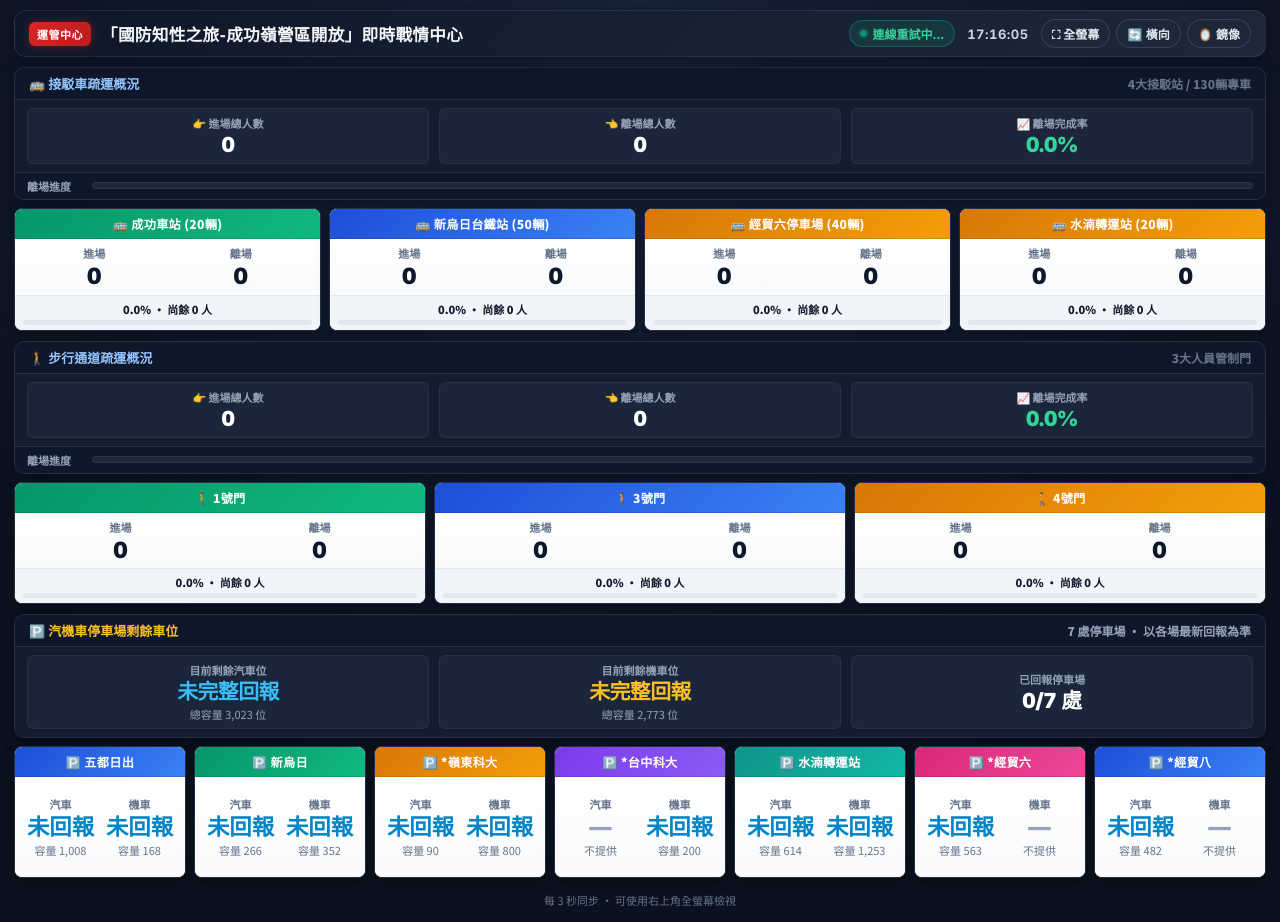
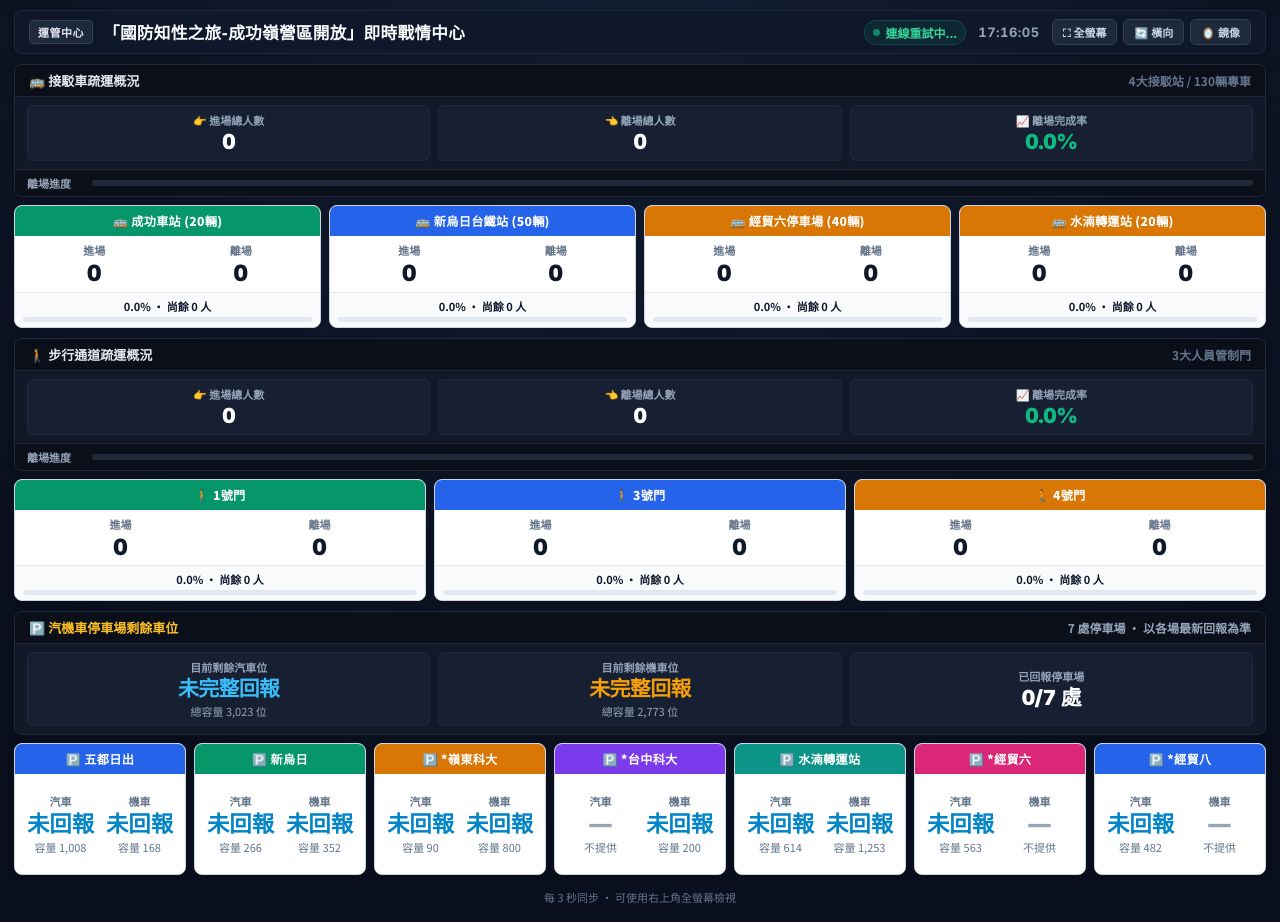
Before and after one commit to tim12332000/BusTrack, a plain HTML site: page 戰情大螢幕.html in a window 1280 px wide. Drawn offline with Linux system fonts and the light colour scheme.

Commit message:
style(ui): 貫徹低調清楚原則，去除刺眼光暈與多餘裝飾，優化對比與專業沉穩質感

```diff
--- a/戰情大螢幕.html
+++ b/戰情大螢幕.html
@@ -9,21 +9,21 @@
   <link href="https://fonts.googleapis.com/css2?family=Inter:wght@400;600;700;800;900&family=Noto+Sans+TC:wght@400;500;700;900&display=swap" rel="stylesheet">
   <style>
     :root {
-      --bg-main: #0B111E;
-      --bg-gradient: radial-gradient(circle at 50% 0%, #16233B 0%, #0B111E 75%);
-      --card-bg: #141D2F;
-      --card-inner: #1B263B;
-      --text-white: #FFFFFF;
+      --bg-main: #0A0F1D;
+      --bg-gradient: radial-gradient(circle at 50% 0%, #131E33 0%, #0A0F1D 80%);
+      --card-bg: #111827;
+      --card-inner: #172033;
+      --text-white: #F8FAFC;
       --text-muted: #94A3B8;
       --text-label: #64748B;
       --accent-blue: #38BDF8;
       --primary-blue: #2563EB;
       --brand-green: #059669;
       --brand-amber: #D97706;
-      --border-color: #222F46;
-      --progress-bg: #1E293B;
+      --border-color: #1F2937;
+      --progress-bg: #1F2937;
       --card-white: #FFFFFF;
-      --card-border-subtle: #E2E8F0;
+      --card-border: #CBD5E1;
     }
 
     * {
@@ -50,18 +50,17 @@
       font-variant-numeric: tabular-nums;
     }
 
-    /* 頂部導航列 */
+    /* 頂部導航列 - 低調沉穩、清楚大方 */
     header {
       display: flex;
       justify-content: space-between;
       align-items: center;
-      background: linear-gradient(135deg, rgba(15, 23, 42, 0.95) 0%, rgba(30, 41, 59, 0.9) 100%);
-      border: 1px solid rgba(255, 255, 255, 0.08);
-      border-radius: 12px;
+      background: #0F172A;
+      border: 1px solid #1E293B;
+      border-radius: 8px;
       padding: 8px 14px;
-      box-shadow: 0 4px 20px rgba(0, 0, 0, 0.35);
+      box-shadow: 0 2px 8px rgba(0, 0, 0, 0.25);
       gap: 12px;
-      backdrop-filter: blur(10px);
     }
 
     .header-title {
@@ -72,25 +71,23 @@
     }
 
     .header-badge {
-      background: linear-gradient(135deg, #DC2626 0%, #B91C1C 100%);
-      color: #FFF;
+      background: #1E293B;
+      color: #E2E8F0;
+      border: 1px solid #334155;
       font-size: 11px;
-      font-weight: 800;
-      padding: 4px 8px;
-      border-radius: 6px;
+      font-weight: 700;
+      padding: 3px 8px;
+      border-radius: 4px;
       letter-spacing: 0.5px;
-      box-shadow: 0 0 10px rgba(220, 38, 38, 0.4);
       white-space: nowrap;
       flex-shrink: 0;
     }
 
     h1 {
       font-size: clamp(14px, 1.3vw, 20px);
-      font-weight: 900;
+      font-weight: 800;
+      color: #F8FAFC;
       letter-spacing: 0.3px;
-      background: linear-gradient(180deg, #FFFFFF 20%, #E2E8F0 100%);
-      -webkit-background-clip: text;
-      -webkit-text-fill-color: transparent;
       white-space: nowrap;
       overflow: hidden;
       text-overflow: ellipsis;
@@ -111,12 +108,13 @@
       display: flex;
       align-items: center;
       gap: 6px;
-      background: rgba(16, 185, 129, 0.12);
-      border: 1px solid rgba(16, 185, 129, 0.35);
+      background: rgba(16, 185, 129, 0.1);
+      border: 1px solid rgba(16, 185, 129, 0.25);
       color: #34D399;
-      padding: 4px 10px;
-      border-radius: 20px;
+      padding: 3px 8px;
+      border-radius: 16px;
       font-size: 12px;
+      font-weight: 600;
       white-space: nowrap;
     }
 
@@ -125,20 +123,19 @@
       height: 7px;
       border-radius: 50%;
       background-color: #10B981;
-      box-shadow: 0 0 8px #10B981;
-      animation: pulse 1.6s infinite ease-in-out;
+      animation: pulse 1.8s infinite ease-in-out;
     }
 
     @keyframes pulse {
-      0% { transform: scale(0.9); opacity: 0.7; box-shadow: 0 0 4px #10B981; }
-      50% { transform: scale(1.25); opacity: 1; box-shadow: 0 0 12px #10B981; }
-      100% { transform: scale(0.9); opacity: 0.7; box-shadow: 0 0 4px #10B981; }
+      0% { opacity: 0.5; transform: scale(0.9); }
+      50% { opacity: 1; transform: scale(1.1); }
+      100% { opacity: 0.5; transform: scale(0.9); }
     }
 
     #currentTime {
       font-family: 'Inter', monospace;
       font-weight: 700;
-      color: #CBD5E1;
+      color: #94A3B8;
       letter-spacing: 0.5px;
     }
 
@@ -151,34 +148,31 @@
     }
 
     .fab-btn {
-      background: rgba(30, 41, 59, 0.85);
-      color: #E2E8F0;
-      border: 1px solid rgba(255, 255, 255, 0.12);
-      padding: 5px 10px;
-      border-radius: 20px;
-      font-size: 12px;
+      background: #1E293B;
+      color: #CBD5E1;
+      border: 1px solid #334155;
+      padding: 4px 10px;
+      border-radius: 6px;
+      font-size: 11px;
       font-weight: 700;
       cursor: pointer;
       display: inline-flex;
       align-items: center;
       gap: 4px;
-      transition: all 0.2s cubic-bezier(0.4, 0, 0.2, 1);
+      transition: background 0.15s ease, border-color 0.15s ease;
       white-space: nowrap;
     }
 
     .fab-btn:hover, .fab-btn:active {
       background: var(--primary-blue);
       color: #FFFFFF;
-      border-color: #60A5FA;
-      box-shadow: 0 0 12px rgba(37, 99, 235, 0.5);
-      transform: translateY(-1px);
+      border-color: #3B82F6;
     }
 
     .fab-btn.active {
       background: var(--brand-green);
-      border-color: #34D399;
+      border-color: #10B981;
       color: #FFFFFF;
-      box-shadow: 0 0 10px rgba(5, 150, 105, 0.5);
     }
 
     /* 🪞 水平鏡像翻轉 */
@@ -206,21 +200,21 @@
       min-width: 0;
     }
 
-    /* 大盤統計橫幅 */
+    /* 大盤統計橫幅 - 低調清晰 */
     .summary-banner {
       background: var(--card-bg);
       border: 1px solid var(--border-color);
-      border-radius: 10px;
+      border-radius: 8px;
       overflow: hidden;
-      box-shadow: 0 4px 16px rgba(0, 0, 0, 0.3);
+      box-shadow: 0 2px 8px rgba(0, 0, 0, 0.2);
     }
 
     .banner-header {
-      background: #0F172A;
+      background: #0B0F19;
       padding: 6px 14px;
       font-size: 13px;
-      font-weight: 800;
-      color: #93C5FD;
+      font-weight: 700;
+      color: #E2E8F0;
       border-bottom: 1px solid var(--border-color);
       display: flex;
       justify-content: space-between;
@@ -235,8 +229,8 @@
       display: grid;
       grid-template-columns: repeat(3, 1fr);
       padding: 8px 12px;
-      gap: 10px;
-      background: #141C2E;
+      gap: 8px;
+      background: var(--card-bg);
     }
 
     .metric-box {
@@ -244,7 +238,7 @@
       background: var(--card-inner);
       padding: 6px 8px;
       border-radius: 6px;
-      border: 1px solid rgba(255, 255, 255, 0.05);
+      border: 1px solid rgba(255, 255, 255, 0.04);
       display: flex;
       flex-direction: column;
       justify-content: center;
@@ -252,7 +246,7 @@
 
     .metric-label {
       font-size: 11px;
-      font-weight: 700;
+      font-weight: 600;
       color: var(--text-muted);
       margin-bottom: 2px;
       white-space: nowrap;
@@ -267,8 +261,8 @@
       line-height: 1.15;
     }
 
-    .metric-value.rate { color: #34D399; }
-    .metric-value.amber { color: #FBBF24; }
+    .metric-value.rate { color: #10B981; }
+    .metric-value.amber { color: #F59E0B; }
     .metric-value.blue { color: #38BDF8; }
 
     .metric-capacity {
@@ -282,14 +276,14 @@
       display: flex;
       align-items: center;
       padding: 5px 12px;
-      background: #0F172A;
+      background: #0B0F19;
       border-top: 1px solid var(--border-color);
       gap: 10px;
     }
 
     .progress-label {
       font-size: 11px;
-      font-weight: 700;
+      font-weight: 600;
       color: var(--text-muted);
       min-width: 55px;
       white-space: nowrap;
@@ -297,26 +291,23 @@
 
     .progress-track {
       flex: 1;
-      height: 7px;
+      height: 6px;
       background: var(--progress-bg);
-      border-radius: 4px;
+      border-radius: 3px;
       overflow: hidden;
       position: relative;
-      border: 1px solid rgba(255, 255, 255, 0.05);
     }
 
     .progress-fill {
       height: 100%;
-      background: linear-gradient(90deg, #0284C7, #38BDF8);
-      border-radius: 4px;
+      background: var(--primary-blue);
+      border-radius: 3px;
       width: 0%;
-      transition: width 0.6s cubic-bezier(0.4, 0, 0.2, 1);
-      box-shadow: 0 0 10px rgba(56, 189, 248, 0.5);
+      transition: width 0.5s ease;
     }
 
     .progress-fill.amber {
-      background: linear-gradient(90deg, #D97706, #F59E0B);
-      box-shadow: 0 0 10px rgba(245, 158, 11, 0.5);
+      background: var(--brand-amber);
     }
 
     /* 卡片網格 */
@@ -329,22 +320,16 @@
     .grid-3 { grid-template-columns: repeat(3, 1fr); }
     .grid-7 { grid-template-columns: repeat(7, minmax(0, 1fr)); }
 
-    /* 單一站點與停車場卡片 */
+    /* 單一站點與停車場卡片 - 彩色標頭、白底數字、清楚高對比 */
     .station-card {
       background: var(--card-white);
-      border: 1px solid var(--border-color);
+      border: 1px solid var(--card-border);
       border-radius: 8px;
       overflow: hidden;
-      box-shadow: 0 4px 12px rgba(0, 0, 0, 0.25);
+      box-shadow: 0 2px 6px rgba(0, 0, 0, 0.15);
       display: flex;
       flex-direction: column;
-      transition: transform 0.2s ease, box-shadow 0.2s ease;
       min-width: 0;
-    }
-
-    .station-card:hover {
-      transform: translateY(-2px);
-      box-shadow: 0 8px 20px rgba(0, 0, 0, 0.35);
     }
 
     .card-header {
@@ -357,22 +342,22 @@
       white-space: nowrap;
       overflow: hidden;
       text-overflow: ellipsis;
-      box-shadow: inset 0 -1px 0 rgba(0, 0, 0, 0.12);
     }
 
-    .bg-green  { background: linear-gradient(135deg, #059669 0%, #10B981 100%); }
-    .bg-blue   { background: linear-gradient(135deg, #1D4ED8 0%, #3B82F6 100%); }
-    .bg-amber  { background: linear-gradient(135deg, #D97706 0%, #F59E0B 100%); }
-    .bg-purple { background: linear-gradient(135deg, #7C3AED 0%, #8B5CF6 100%); }
-    .bg-pink   { background: linear-gradient(135deg, #DB2777 0%, #EC4899 100%); }
-    .bg-teal   { background: linear-gradient(135deg, #0D9488 0%, #14B8A6 100%); }
+    /* 沉穩成熟的業務辨識色 (非刺眼螢光) */
+    .bg-green  { background: #059669; }
+    .bg-blue   { background: #2563EB; }
+    .bg-amber  { background: #D97706; }
+    .bg-purple { background: #7C3AED; }
+    .bg-pink   { background: #DB2777; }
+    .bg-teal   { background: #0D9488; }
 
     .card-body {
       display: grid;
       grid-template-columns: 1fr 1fr;
       padding: 6px 8px;
       gap: 4px;
-      background: linear-gradient(180deg, #FFFFFF 0%, #F8FAFC 100%);
+      background: #FFFFFF;
       flex: 1;
       align-items: center;
     }
@@ -384,8 +369,8 @@
 
     .card-col-label {
       font-size: 11px;
-      font-weight: 800;
-      color: #64748B;
+      font-weight: 700;
+      color: var(--text-label);
       margin-bottom: 2px;
     }
 
@@ -415,13 +400,13 @@
 
     .card-footer {
       padding: 5px 8px;
-      background: #F1F5F9;
-      border-top: 1px solid var(--card-border-subtle);
+      background: #F8FAFC;
+      border-top: 1px solid #E2E8F0;
     }
 
     .card-status-text {
       font-size: 11px;
-      font-weight: 800;
+      font-weight: 700;
       color: #0F172A;
       text-align: center;
       margin-bottom: 3px;
@@ -440,7 +425,7 @@
       background: var(--primary-blue);
       border-radius: 3px;
       width: 0%;
-      transition: width 0.6s ease;
+      transition: width 0.5s ease;
     }
 
     .card-progress-fill.warning { background: #F59E0B !important; }
@@ -476,7 +461,7 @@
       header {
         padding: 4px 8px;
         gap: 8px;
-        border-radius: 8px;
+        border-radius: 6px;
       }
       .header-badge {
         font-size: 9px;
@@ -513,7 +498,7 @@
         gap: 4px;
       }
 
-      /* 緊湊型大盤橫幅 (精緻橫向排版) */
+      /* 緊湊型大盤橫幅 - 清楚不佔位 */
       .summary-banner {
         border-radius: 6px;
       }
@@ -557,7 +542,7 @@
         height: 4px;
       }
 
-      /* 卡片網格與卡身精緻化 */
+      /* 卡片網格與卡身 */
       .cards-grid {
         gap: 4px;
       }
@@ -597,7 +582,7 @@
         height: 3px;
       }
 
-      /* 🅿️ 停車場 7 處卡片專屬優化：乾淨並排、無擠壓 */
+      /* 🅿️ 停車場 7 處卡片專屬優化：乾淨對齊、無重疊 */
       #parkingSection .cards-grid {
         gap: 4px;
       }
```
Also changed, not shown: index.html (+81 -96 lines).
